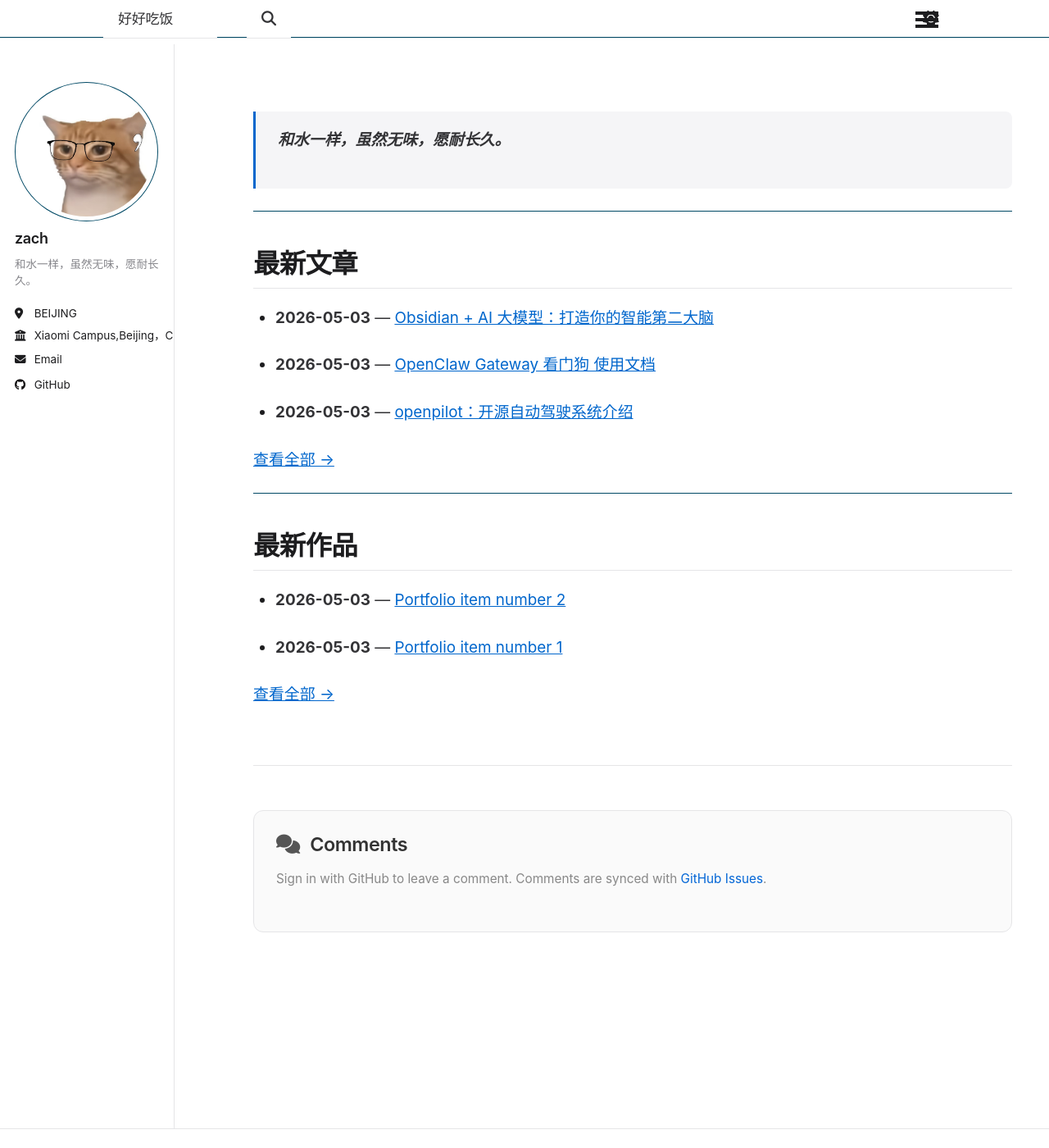
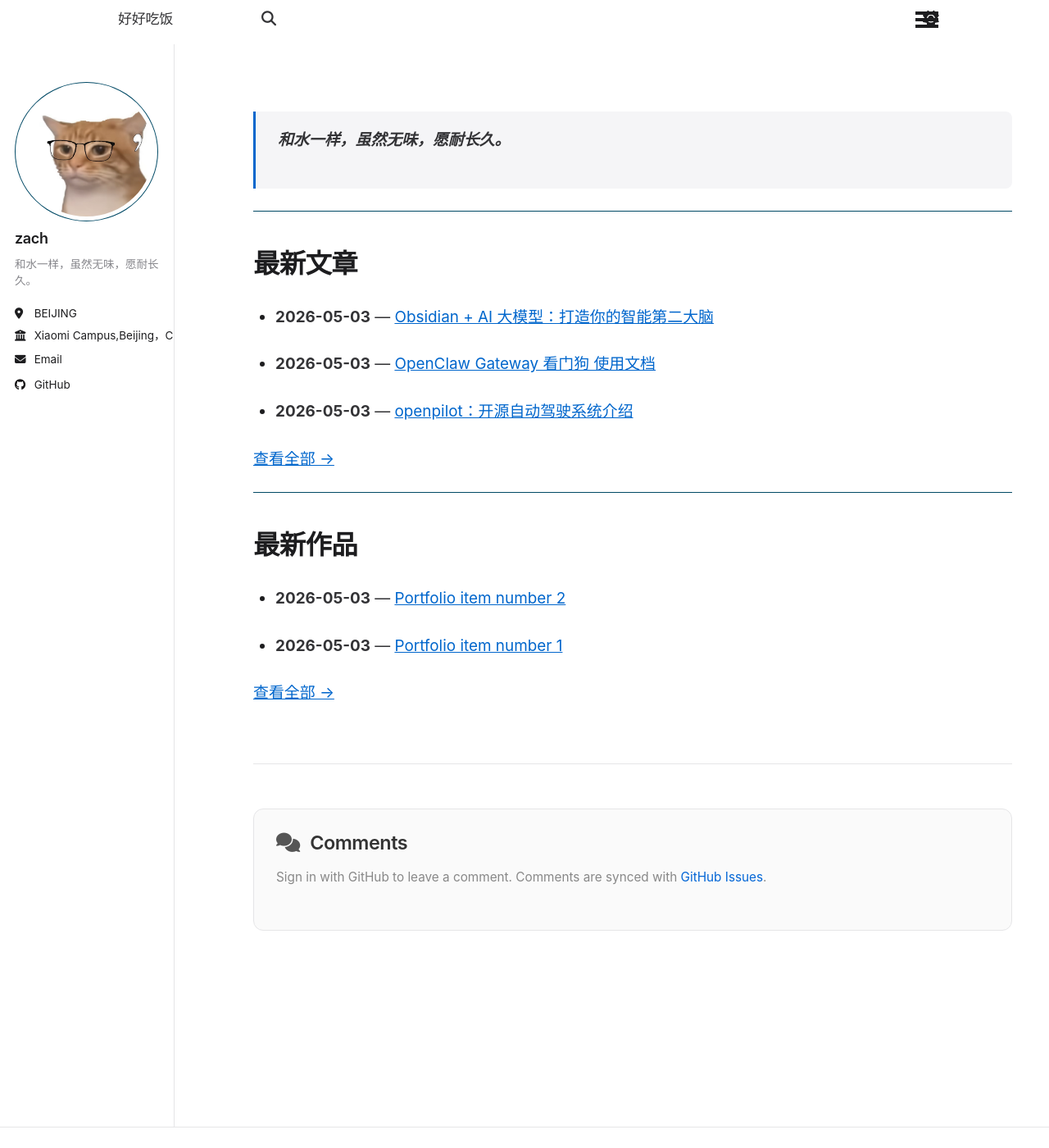
Before and after one commit to zach1219/zach1219.github.io, a Jekyll site: the page built from _pages/about.md, in a window 1280 px wide and 1400 px high. Shown: the whole window at 82% size. Built offline with Jekyll 4.4.1, drawn with Linux system fonts in a browser that asks for light colours; a script that is not in the unit is left out; comment, search, counter and statistics services are not loaded.

Commit message:
fix: remove header bottom border

```diff
--- a/_sass/_apple.scss
+++ b/_sass/_apple.scss
@@ -86,7 +86,7 @@ a:hover {
   margin-top: 2.5rem;
   margin-bottom: 1rem;
   padding-bottom: 0.5rem;
-  border-bottom: 1px solid #e5e5e7;
+  border-bottom: none !important;
 }
 
 .page__content h3 {
@@ -471,3 +471,11 @@ a:hover {
 .masthead__menu-item a:hover .fa-search {
   color: #0066cc;
 }
+
+/* Remove all header borders */
+.masthead::after {
+  display: none !important;
+}
+.masthead {
+  border-bottom: none !important;
+}
```
